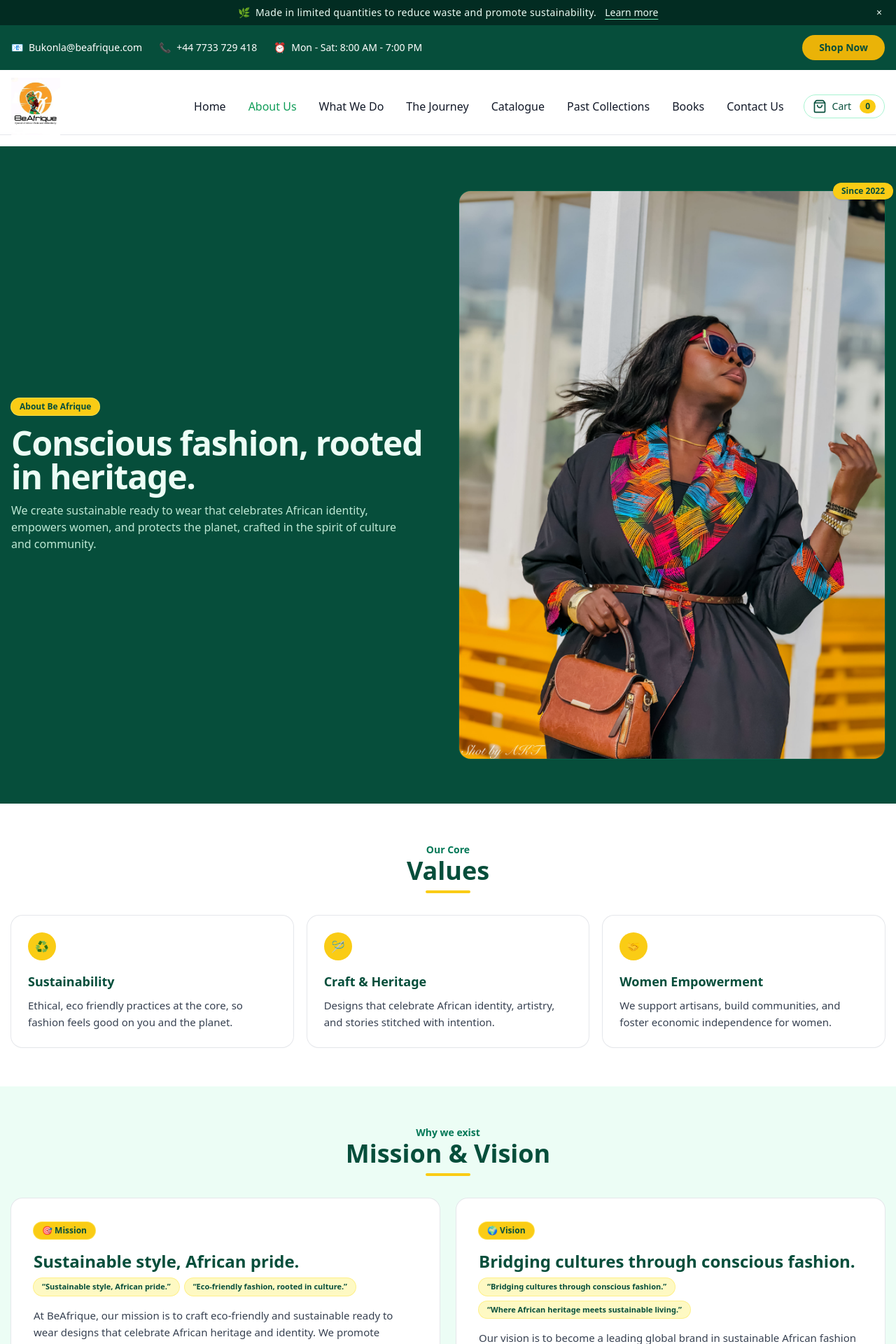
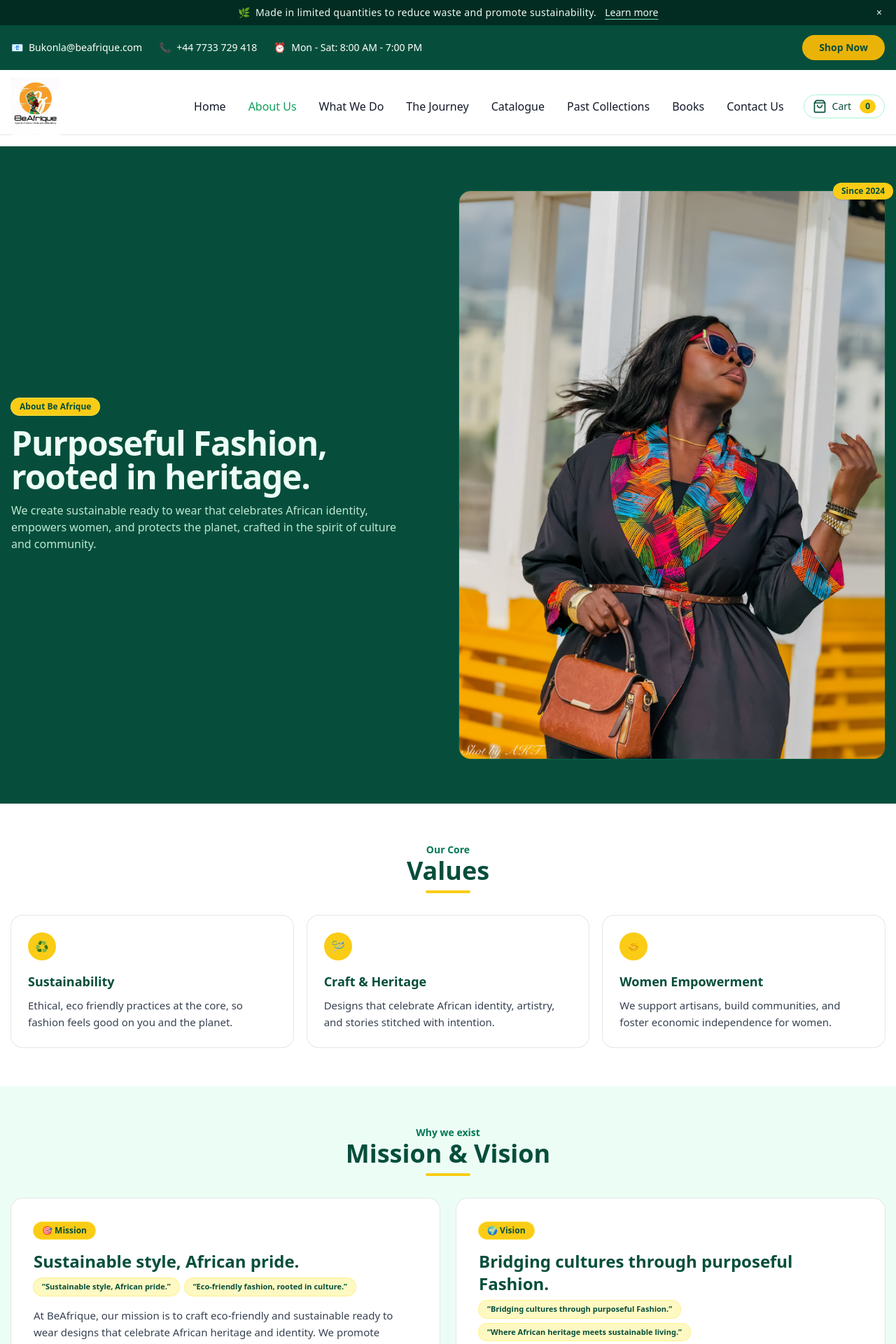
Before and after one commit to Tobbie91/beafrique, a React (Vite) app: page /about in a window 1280 px wide. Shown: the top 1920 px of the page at 70% size. Built offline with nearby package versions, Linux system fonts and the light colour scheme; no server answers.

Commit message:
modifications of text

```diff
--- a/src/components/FeaturedRow.tsx
+++ b/src/components/FeaturedRow.tsx
@@ -18,7 +18,7 @@
         dateISO="2025-08-01"
         readTime="2 min read"
         title="Be Afrique: Nigerian fashion designer brings heritage and eco-fashion to Britain"
-        excerpt="Bukonla, a Nigerian-born fashion designer and writer, blends tailoring roots with academic research in sustainability to build a conscious fashion brand now present in the UK."
+        excerpt="Bukonla, a Nigerian-born fashion designer and writer, blends tailoring roots with academic research in sustainability to build a purposeful Fashion brand now present in the UK."
         articleUrl="https://www.vanguardngr.com/2025/08/be-afrique-nigerian-creative-brings-heritage-and-eco-fashion-to-britain/"
         secondaryHref="/about#mission-vision"
         secondaryText="Our mission & vision"
--- a/src/components/Footer.tsx
+++ b/src/components/Footer.tsx
@@ -41,7 +41,7 @@
                 <span className="text-yellow-400">Be</span> Afrique Limited
               </p>
               <p className="mt-1 text-sm text-emerald-100/80">
-                Conscious fashion. Empowering women. Celebrating African heritage.
+              Purposeful Fashion. Empowering women. Celebrating African heritage.
               </p>
             </div>
           </div>
@@ -83,19 +83,19 @@
         {/* Middle grid */}
         <div className="grid gap-10 md:grid-cols-2 lg:grid-cols-4">
           {/* About */}
-          <div>
+          {/* <div>
             <h4 className="text-sm font-semibold tracking-wide text-yellow-300">About</h4>
             <p className="mt-3 text-sm leading-relaxed text-emerald-50/90">
               We are a purpose driven fashion brand focused on environmental consciousness and social
               impact. We empower women with unique, expressive pieces, fostering independence and growth.
             </p>
-          </div>
+          </div> */}
 
           {/* Quick Links */}
           <div>
             <h4 className="text-sm font-semibold tracking-wide text-yellow-300">Quick Links</h4>
             <ul className="mt-3 space-y-2 text-sm">
-              <li><Link to="/catalogue" className="hover:text-yellow-300">Conscious Fashion</Link></li>
+              <li><Link to="/catalogue" className="hover:text-yellow-300">Purposeful Fashion</Link></li>
               <li><Link to="/about" className="hover:text-yellow-300"> About Us</Link></li>
               <li><Link to="/client" className="hover:text-yellow-300">The Journey</Link></li>
               <li><Link to="/what-we-do" className="hover:text-yellow-300">What We Do</Link></li>
@@ -108,7 +108,7 @@
           <div>
             <h4 className="text-sm font-semibold tracking-wide text-yellow-300">Contact</h4>
             <ul className="mt-3 space-y-2 text-sm">
-              <li>Phone: <a href="tel:+2348063328191" className="hover:text-yellow-300">+234 806 332 8191</a></li>
+              <li>Phone: <a href="tel:+2348063328191" className="hover:text-yellow-300">+447733729418</a></li>
               <li>Email: <a href="mailto:Bukonla@beafrique.com" className="hover:text-yellow-300">bukonla@beafrique.com</a></li>
               <li>Opening Hours: Mon–Sat (08:00–18:00), Sun Closed</li>
               {/* <li>
--- a/src/components/HomeCatalogueTeaser.tsx
+++ b/src/components/HomeCatalogueTeaser.tsx
@@ -24,9 +24,9 @@
     <section className="py-14">
       <div className="container">
         <div className="text-center">
-          <p className="text-emerald-700 text-sm font-semibold tracking-wide">
+          {/* <p className="text-emerald-700 text-sm font-semibold tracking-wide">
             Designed by women for women
-          </p>
+          </p> */}
           <h2 className="text-3xl md:text-4xl font-bold mt-1 text-emerald-900">
             New & Popular
           </h2>
--- a/src/pages/About.tsx
+++ b/src/pages/About.tsx
@@ -12,7 +12,7 @@
                 About Be Afrique
               </span>
               <h1 className="mt-4 text-3xl md:text-5xl font-bold leading-tight tracking-tight">
-                Conscious fashion, rooted in heritage.
+              Purposeful Fashion, rooted in heritage.
               </h1>
               <p className="mt-3 text-sm md:text-base text-emerald-100/90 max-w-xl">
                 We create sustainable ready to wear that celebrates African identity, empowers women,
@@ -25,7 +25,7 @@
                 <img src={Image} alt="Be Afrique" className="h-full w-full object-cover" />
               </div>
               <div className="absolute -top-3 -right-3 rounded-full bg-yellow-400 px-3 py-1 text-xs font-bold text-emerald-900 shadow">
-                Since 2022
+                Since 2024
               </div>
             </div>
           </div>
@@ -107,10 +107,10 @@
               <div className="inline-flex items-center gap-2 rounded-full bg-yellow-400 px-3 py-1 text-xs font-semibold text-emerald-900 ring-1 ring-yellow-300">
                 🌍 Vision
               </div>
-              <h3 className="mt-4 text-2xl font-bold text-emerald-900">Bridging cultures through conscious fashion.</h3>
+              <h3 className="mt-4 text-2xl font-bold text-emerald-900">Bridging cultures through purposeful Fashion.</h3>
               <div className="mt-2 flex flex-wrap gap-2">
                 <span className="inline-flex rounded-full bg-yellow-100 text-emerald-900 px-3 py-1 text-[11px] font-semibold ring-1 ring-yellow-200">
-                  “Bridging cultures through conscious fashion.”
+                  “Bridging cultures through purposeful Fashion.”
                 </span>
                 <span className="inline-flex rounded-full bg-yellow-100 text-emerald-900 px-3 py-1 text-[11px] font-semibold ring-1 ring-yellow-200">
                   “Where African heritage meets sustainable living.”
@@ -175,9 +175,9 @@
         <div className="container">
           <div className="grid grid-cols-3 gap-4">
             {[
-              { label: "Years in Business", value: "3+" },
-              { label: "Women Empowered", value: "2,000+" },
-              { label: "Reviews", value: "65+" },
+              // { label: "Years in Business", value: "3+" },
+              { label: "Women Empowered", value: "100+" },
+              { label: "Reviews", value: "25+" },
             ].map((s) => (
               <div key={s.label} className="rounded-2xl bg-white ring-1 ring-gray-200 p-5 text-center">
                 <p className="text-3xl font-bold text-emerald-900">{s.value}</p>
--- a/src/pages/Home.tsx
+++ b/src/pages/Home.tsx
@@ -195,15 +195,14 @@
               We create eco-friendly ready-to-wear that celebrates heritage, empowers women, and inspires pride in identity.
             </p>
             <p className="text-base md:text-lg text-gray-600">
-              By combining ethical practices with innovative solutions, we promote sustainability while addressing women’s
-              unemployment through skills and opportunity.
+            We merge responsible methods with cutting-edge ideas to strengthen sustainability and equip women with skills that open doors to employment.
             </p>
 
             <div className="grid grid-cols-3 gap-4 mt-8">
               {[
-                { label: "Years in Business", value: "3" },
-                { label: "Reviews", value: "65" },
-                { label: "Women Empowered", value: "2000" },
+                // { label: "Years in Business", value: "3" },
+                { label: "Reviews", value: "25" },
+                { label: "Women Empowered", value: "100" },
               ].map((s) => (
                 <div key={s.label} className="rounded-xl border border-gray-200 p-4 text-center">
                   <p className="text-3xl font-bold text-emerald-800">{s.value}</p>
--- a/src/pages/OurTeam.tsx
+++ b/src/pages/OurTeam.tsx
@@ -57,7 +57,7 @@
               People who stitch culture into every seam
             </h1>
             <p className="mt-3 text-sm md:text-base text-emerald-100/90">
-              A small, mighty team crafting conscious fashion rooted in African
+              A small, mighty team crafting Purposeful Fashion rooted in African
               heritage and designed for the planet.
             </p>
           </div>
--- a/src/pages/WhatWeDo.tsx
+++ b/src/pages/WhatWeDo.tsx
@@ -31,7 +31,7 @@
               What we do
             </span>
             <h1 className="mt-4 text-3xl md:text-5xl font-bold leading-tight tracking-tight">
-              Conscious fashion services,crafted with care
+            Purposeful fashion services, crafted with care
             </h1>
             <p className="mt-3 text-sm md:text-base text-emerald-100/90">
               From ready-to-wear and bespoke fittings to corporate styling and education, we design
```
